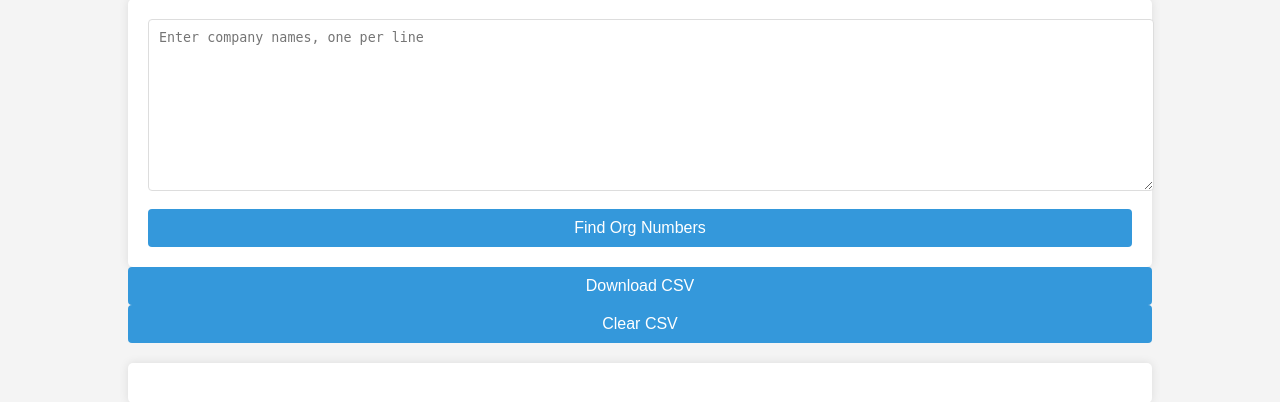
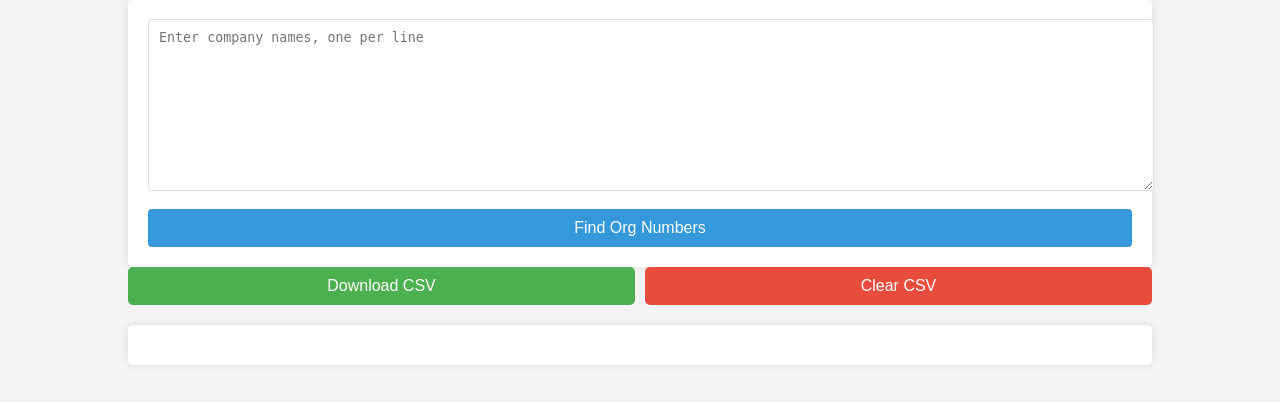
Before and after one commit to Akatsuki-Ryu/companyinfobot, a Flask app: page / in a window 1280 px wide. Shown: the part 115-517 px from the top of the page. Run offline with Flask 2, Linux system fonts and the light colour scheme.

Commit message:
add style on ui

```diff
--- a/static/styles.css
+++ b/static/styles.css
@@ -57,3 +57,38 @@ button:hover {
     border-radius: 5px;
     box-shadow: 0 0 10px rgba(0, 0, 0, 0.1);
 }
+
+.download-btn {
+    display: inline-block;
+    padding: 10px 20px;
+    background-color: #4CAF50;
+    color: white;
+    text-decoration: none;
+    border-radius: 5px;
+}
+
+.download-btn:hover {
+    background-color: #45a049;
+}
+
+.button-group {
+    display: flex;
+    gap: 10px;
+    margin-bottom: 20px;
+}
+
+.clear-btn {
+    display: inline-block;
+    padding: 10px 20px;
+    background-color: #e74c3c;
+    color: white;
+    text-decoration: none;
+    border-radius: 5px;
+
+    border: none;
+    cursor: pointer;
+}
+
+.clear-btn:hover {
+    background-color: #c0392b;
+}
```
